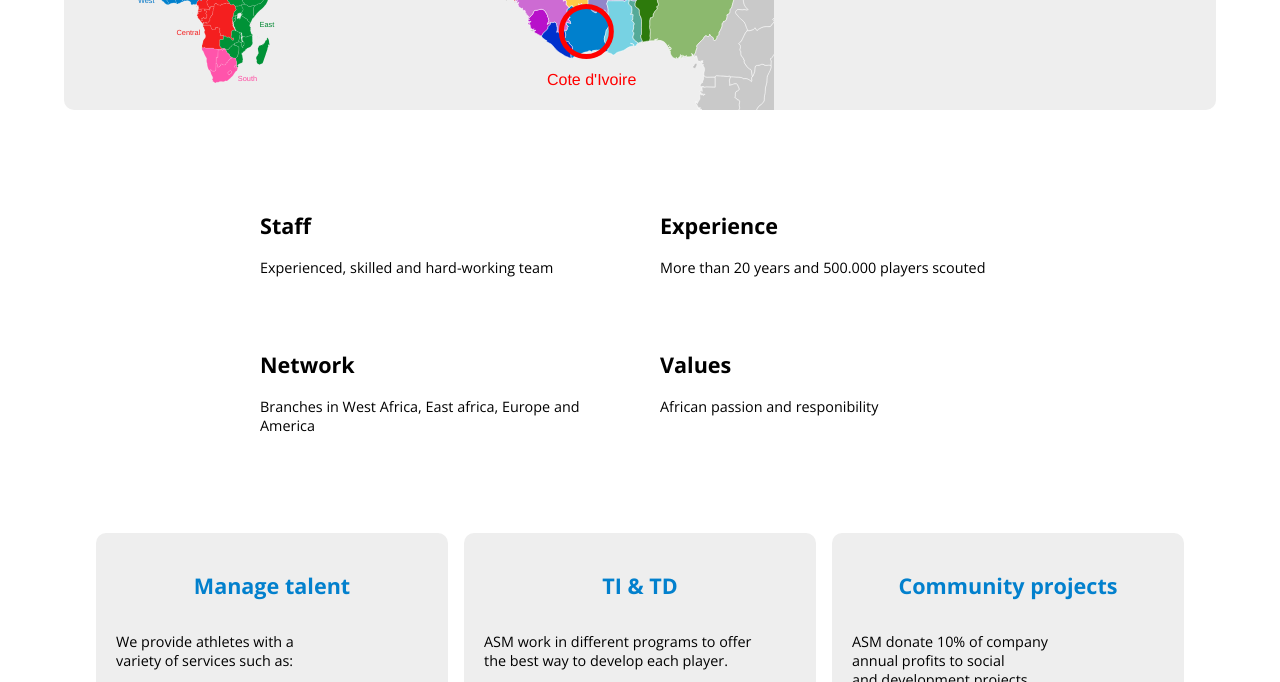
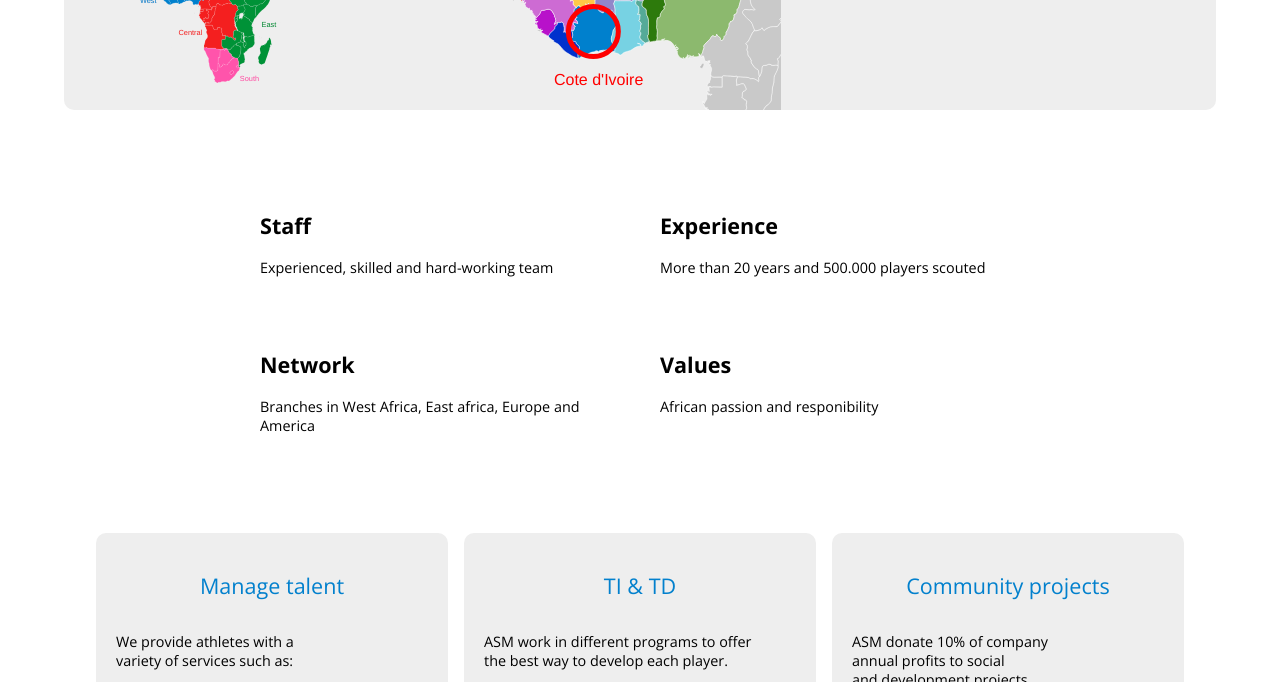
Before and after one commit to optimisme/ASM-site, a plain HTML site: page index.html in a window 1280 px wide. Shown: the part 961-1643 px from the top of the page. Drawn offline with nearby package versions, Linux system fonts and the light colour scheme.

Commit message:
9th commit

```diff
--- a/style.css
+++ b/style.css
@@ -10,3 +10,8 @@ body {
     margin: 0 auto;
     max-width: 800px;
 }
+
+h2 {
+    font-weight: lighter;
+    font-size: 1.5em;
+}
--- a/stylePrograms.css
+++ b/stylePrograms.css
@@ -20,7 +20,6 @@
 
 #programs .program h2 {
     color: #0280cd;
-    font-weight: bold;
     text-align: center;
 }
 
```
